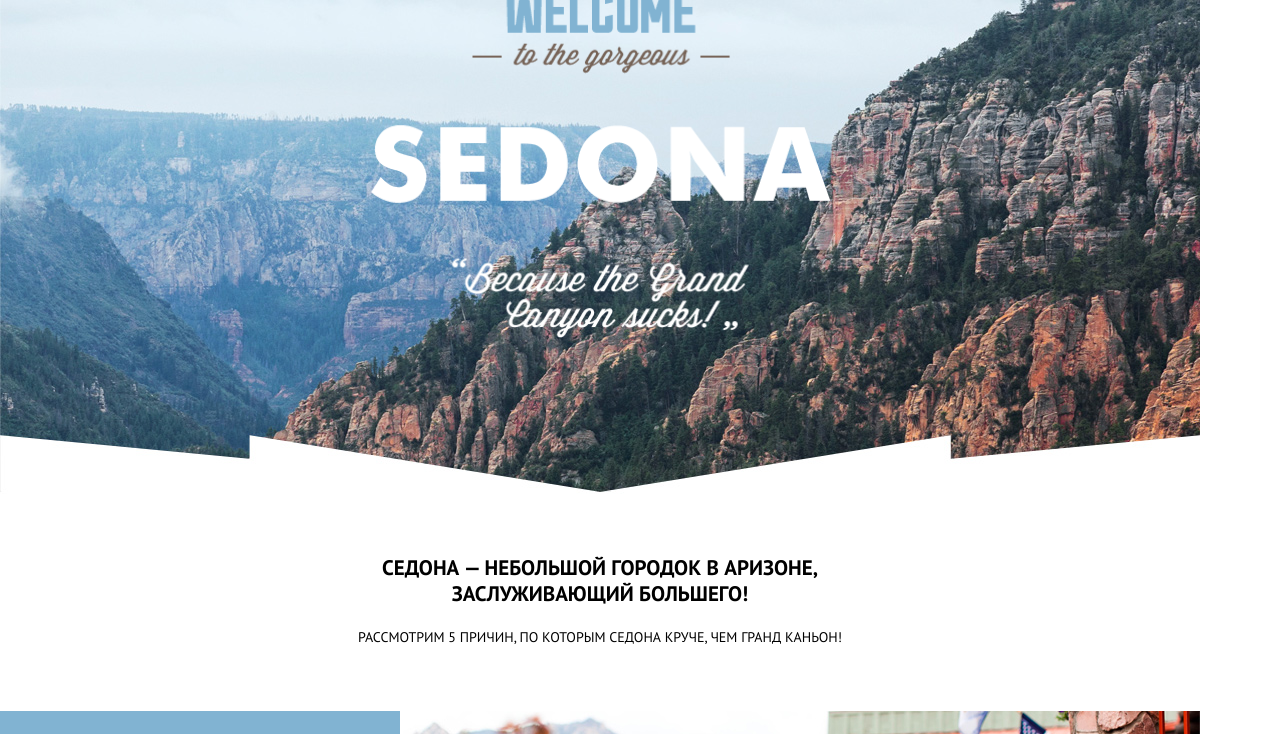
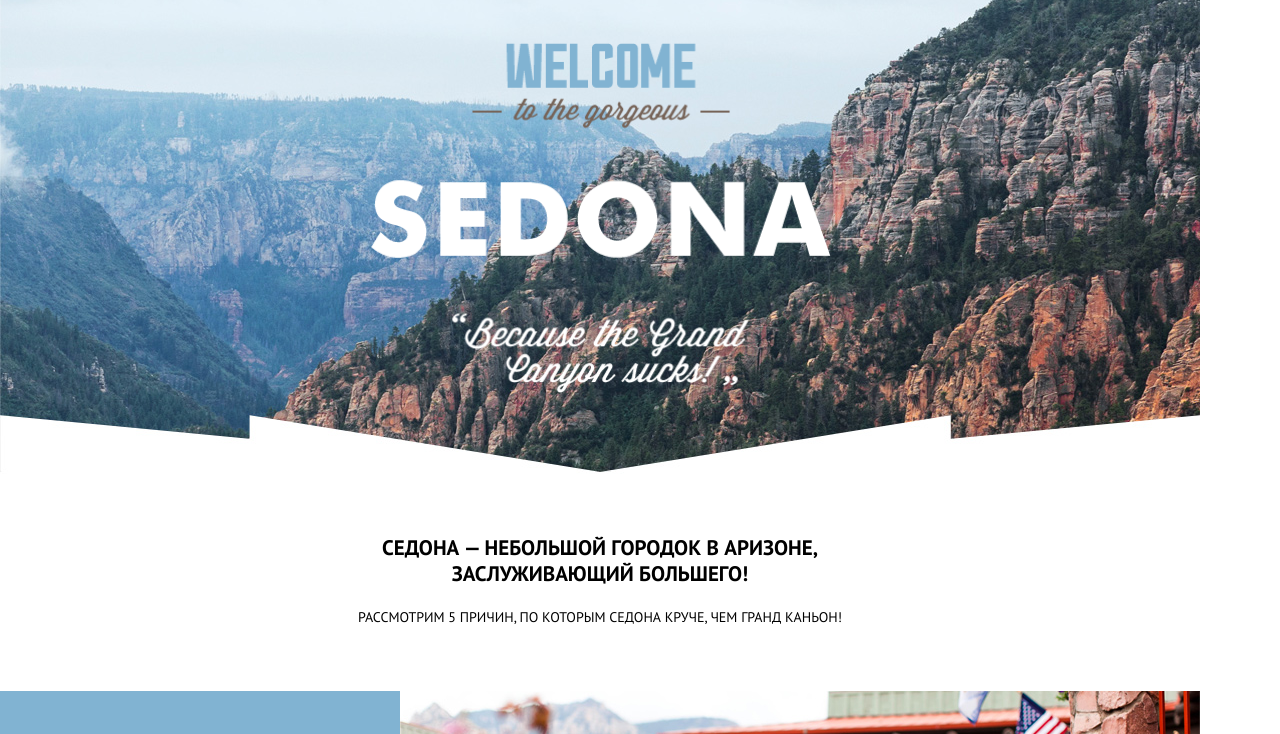
Before and after one commit to elfmsk/579017-sedona, a plain HTML site: page index.html in a window 1280 px wide. Shown: the part 87-821 px from the top of the page. Drawn offline with Linux system fonts and the light colour scheme.

```diff
--- a/css/style.css
+++ b/css/style.css
@@ -37,7 +37,7 @@
 
 .site-navigation .Sedona-logo {
     padding: 0px 0px 0px 0px;
-    margin: 0px 0px 0px 0px;
+    margin: 0px 0px 15px 0px;
     width: 244px;
 }
 
@@ -67,7 +67,8 @@
 }
 .intro-welcome {
     width: 458px;
-    margin: 35px auto;
+    margin: 0px auto;
+    padding: 75px 0px 0px 0px;
 }
 /* // */
 
```
